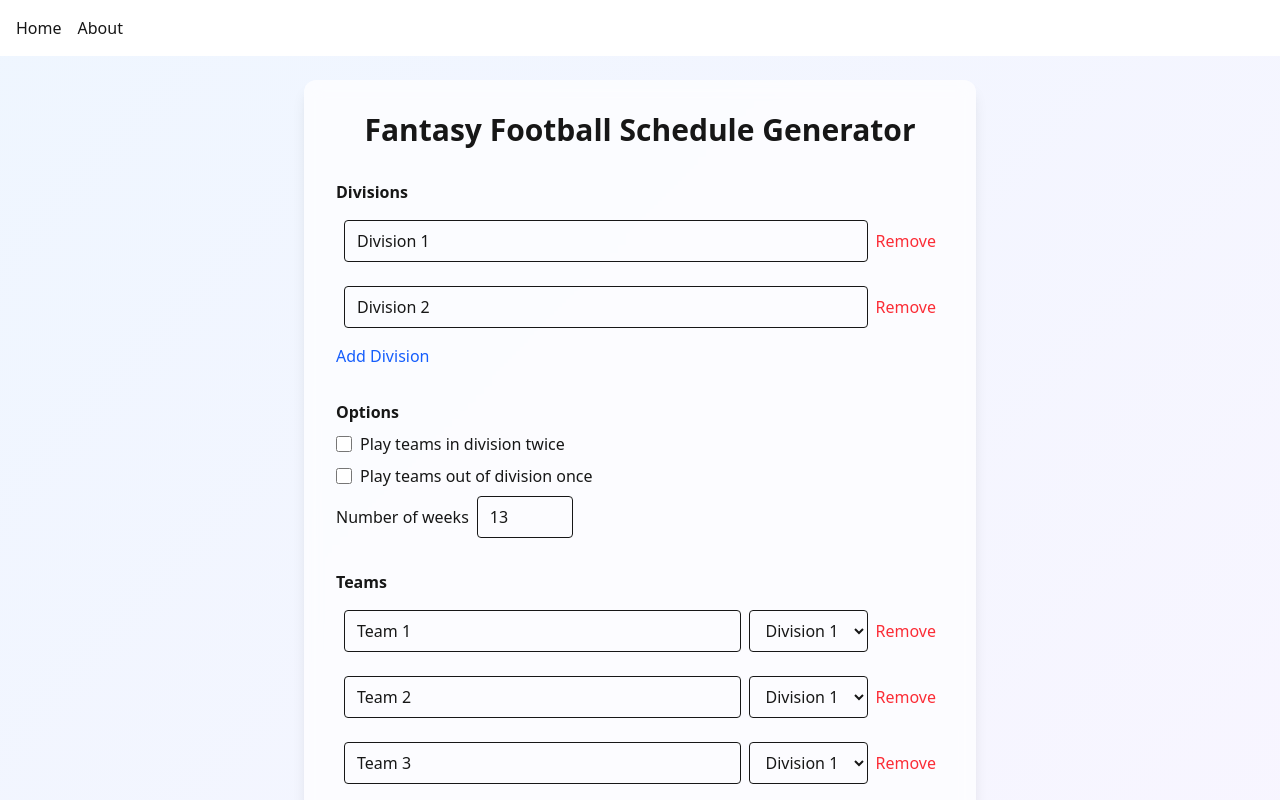
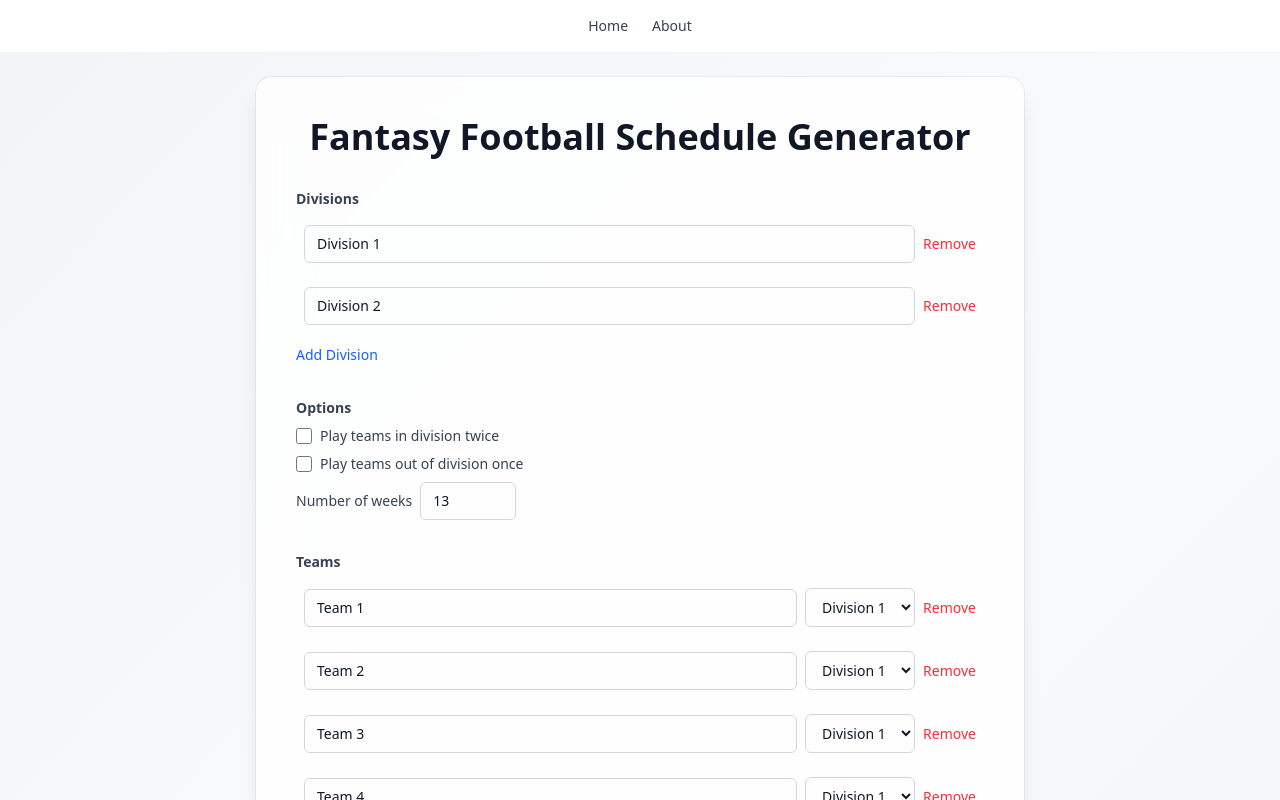
Before and after one commit to alex-monroe/ff-schedule-generator-fe, a Next.js app: page / in a window 1280 px wide. Shown: the top 800 px of the page. Built offline with nearby package versions, Linux system fonts and the light colour scheme.

Commit message:
chore: refine UI styling for sleek design

```diff
--- a/src/app/about/page.tsx
+++ b/src/app/about/page.tsx
@@ -6,18 +6,20 @@ export const metadata: Metadata = {
 
 export default function About() {
   return (
-    <main className="p-6 max-w-2xl mx-auto">
-      <h1 className="text-3xl font-bold mb-4">About the Scheduler</h1>
-      <p className="mb-4">
+    <main className="flex min-h-screen items-start justify-center p-6">
+      <section className="w-full max-w-3xl rounded-2xl bg-white/80 p-8 shadow-xl ring-1 ring-black/5 backdrop-blur-xl dark:bg-gray-950/40 dark:ring-white/10">
+        <h1 className="mb-4 text-center text-4xl font-semibold text-gray-900 dark:text-gray-100">About the Scheduler</h1>
+        <p className="mb-4 text-gray-700 dark:text-gray-300">
           The Fantasy Football Schedule Generator creates balanced matchups using several constraints:
         </p>
-      <ul className="list-disc pl-6 space-y-2">
+        <ul className="list-disc space-y-2 pl-6 text-gray-700 dark:text-gray-300">
           <li>Every team plays every week.</li>
           <li>No team has repeat matchups within any 4 week span.</li>
           <li>
             Soft constraint: out-of-division matchups are avoided in the final two weeks of the season when possible.
           </li>
         </ul>
+      </section>
     </main>
   );
 }
--- a/src/app/layout.tsx
+++ b/src/app/layout.tsx
@@ -14,10 +14,20 @@ export default function RootLayout({
 }>) {
   return (
     <html lang="en">
-      <body className="antialiased">
-        <nav className="p-4 space-x-4">
-          <Link href="/">Home</Link>
-          <Link href="/about">About</Link>
+      <body className="antialiased min-h-screen bg-gradient-to-br from-gray-50 to-gray-100 dark:from-gray-900 dark:to-gray-950 text-gray-900 dark:text-gray-100">
+        <nav className="sticky top-0 z-50 flex justify-center gap-6 py-4 backdrop-blur-md bg-white/70 dark:bg-gray-900/70 border-b border-gray-200/50 dark:border-gray-800/50">
+          <Link
+            href="/"
+            className="text-sm font-medium text-gray-700 hover:text-gray-900 dark:text-gray-300 dark:hover:text-white transition-colors"
+          >
+            Home
+          </Link>
+          <Link
+            href="/about"
+            className="text-sm font-medium text-gray-700 hover:text-gray-900 dark:text-gray-300 dark:hover:text-white transition-colors"
+          >
+            About
+          </Link>
         </nav>
         {children}
       </body>
--- a/src/app/page.tsx
+++ b/src/app/page.tsx
@@ -110,25 +110,28 @@ export default function Home() {
   }
 
   return (
-    <main className="min-h-screen bg-gradient-to-br from-blue-50 to-purple-50 dark:from-gray-900 dark:to-gray-800 p-6 flex items-start justify-center">
-      <section className="w-full max-w-2xl bg-white/70 dark:bg-gray-900/70 backdrop-blur rounded-xl shadow-lg p-8">
-        <h1 className="text-3xl font-bold mb-8 text-center">
+    <main className="min-h-screen flex items-start justify-center p-6 bg-gradient-to-br from-gray-100 via-gray-50 to-gray-100 dark:from-gray-900 dark:via-gray-800 dark:to-gray-900">
+      <section className="w-full max-w-3xl bg-white/80 dark:bg-gray-950/40 backdrop-blur-xl rounded-2xl shadow-xl ring-1 ring-black/5 dark:ring-white/10 p-8 md:p-10">
+        <h1 className="mb-8 text-center text-4xl font-semibold text-gray-900 dark:text-gray-100">
           Fantasy Football Schedule Generator
         </h1>
 
         <div className="mb-8">
-          <label className="block font-semibold mb-2">Divisions</label>
+          <label className="mb-2 block text-sm font-semibold text-gray-700 dark:text-gray-300">Divisions</label>
           <div className="space-y-2" ref={divisionsRef}>
             {divisions.map(div => (
-              <div key={div.id} className="flex items-center p-2 rounded hover:bg-gray-50 dark:hover:bg-gray-800 transition-colors">
+              <div
+                key={div.id}
+                className="flex items-center rounded-lg p-2 transition-colors hover:bg-gray-100 dark:hover:bg-gray-800/70"
+              >
                 <input
-                  className="border rounded px-3 py-2 flex-grow focus:outline-none focus:ring-2 focus:ring-blue-500 focus:border-transparent transition-colors"
+                  className="flex-grow rounded-md border border-gray-300 bg-transparent px-3 py-2 text-sm text-gray-900 placeholder-gray-400 focus:border-blue-500 focus:outline-none focus:ring-2 focus:ring-blue-500 transition-colors dark:border-gray-600 dark:text-gray-100 dark:placeholder-gray-500"
                   value={div.name ?? ''}
                   placeholder="Division name"
                   onChange={e => updateDivisionName(Number(div.id), e.target.value)}
                 />
                 <button
-                  className="ml-2 text-red-500 hover:text-red-700 transition-colors"
+                  className="ml-2 text-sm text-red-500 transition-colors hover:text-red-700"
                   onClick={() => removeDivision(Number(div.id))}
                 >
                   Remove
@@ -137,7 +140,7 @@ export default function Home() {
             ))}
           </div>
           <button
-            className="mt-2 text-blue-600 hover:text-blue-800 transition-colors"
+            className="mt-3 text-sm font-medium text-blue-600 transition-colors hover:text-blue-800"
             onClick={addDivision}
           >
             Add Division
@@ -145,31 +148,31 @@ export default function Home() {
         </div>
 
         <div className="mb-8 space-y-2">
-          <label className="block font-semibold">Options</label>
-          <label className="flex items-center">
+          <label className="block text-sm font-semibold text-gray-700 dark:text-gray-300">Options</label>
+          <label className="flex items-center gap-2 text-sm text-gray-700 dark:text-gray-300">
             <input
               type="checkbox"
-              className="mr-2 h-4 w-4 rounded border-gray-300 text-blue-600 focus:ring-blue-500"
+              className="h-4 w-4 rounded border-gray-300 text-blue-600 focus:ring-blue-500 dark:border-gray-600"
               checked={options.inDivisionPlayTwice ?? false}
               onChange={e => setOptions({ ...options, inDivisionPlayTwice: e.target.checked })}
             />
             Play teams in division twice
           </label>
-          <label className="flex items-center">
+          <label className="flex items-center gap-2 text-sm text-gray-700 dark:text-gray-300">
             <input
               type="checkbox"
-              className="mr-2 h-4 w-4 rounded border-gray-300 text-blue-600 focus:ring-blue-500"
+              className="h-4 w-4 rounded border-gray-300 text-blue-600 focus:ring-blue-500 dark:border-gray-600"
               checked={options.outOfDivisionPlayOnce ?? false}
               onChange={e => setOptions({ ...options, outOfDivisionPlayOnce: e.target.checked })}
             />
             Play teams out of division once
           </label>
-          <label className="flex items-center">
-            <span className="mr-2">Number of weeks</span>
+          <label className="flex items-center gap-2 text-sm text-gray-700 dark:text-gray-300">
+            <span>Number of weeks</span>
             <input
               type="number"
               min={1}
-              className="border rounded px-3 py-2 w-24 focus:outline-none focus:ring-2 focus:ring-blue-500 focus:border-transparent transition-colors"
+              className="w-24 rounded-md border border-gray-300 bg-transparent px-3 py-2 text-gray-900 focus:border-blue-500 focus:outline-none focus:ring-2 focus:ring-blue-500 transition-colors dark:border-gray-600 dark:text-gray-100"
               value={options.numWeeks ?? 13}
               onChange={e => setOptions({ ...options, numWeeks: Number(e.target.value) })}
             />
@@ -177,18 +180,21 @@ export default function Home() {
         </div>
 
         <div className="mb-8">
-          <label className="block font-semibold mb-2">Teams</label>
+          <label className="mb-2 block text-sm font-semibold text-gray-700 dark:text-gray-300">Teams</label>
           <div className="space-y-2" ref={teamsRef}>
             {teams.map((team, idx) => (
-              <div key={idx} className="flex items-center p-2 rounded hover:bg-gray-50 dark:hover:bg-gray-800 transition-colors">
+              <div
+                key={idx}
+                className="flex items-center rounded-lg p-2 transition-colors hover:bg-gray-100 dark:hover:bg-gray-800/70"
+              >
                 <input
-                  className="border rounded px-3 py-2 flex-grow focus:outline-none focus:ring-2 focus:ring-blue-500 focus:border-transparent transition-colors"
+                  className="flex-grow rounded-md border border-gray-300 bg-transparent px-3 py-2 text-sm text-gray-900 placeholder-gray-400 focus:border-blue-500 focus:outline-none focus:ring-2 focus:ring-blue-500 transition-colors dark:border-gray-600 dark:text-gray-100 dark:placeholder-gray-500"
                   value={team.name ?? ''}
                   placeholder="Team name"
                   onChange={e => updateTeam(idx, { name: e.target.value })}
                 />
                 <select
-                  className="border rounded px-3 py-2 ml-2 focus:outline-none focus:ring-2 focus:ring-blue-500 focus:border-transparent transition-colors"
+                  className="ml-2 rounded-md border border-gray-300 bg-transparent px-3 py-2 text-sm text-gray-900 focus:border-blue-500 focus:outline-none focus:ring-2 focus:ring-blue-500 transition-colors dark:border-gray-600 dark:bg-gray-900 dark:text-gray-100"
                   value={Number(team.divisionId)}
                   onChange={e => updateTeam(idx, { divisionId: Number(e.target.value) })}
                 >
@@ -199,7 +205,7 @@ export default function Home() {
                   ))}
                 </select>
                 <button
-                  className="ml-2 text-red-500 hover:text-red-700 transition-colors"
+                  className="ml-2 text-sm text-red-500 transition-colors hover:text-red-700"
                   onClick={() => removeTeam(idx)}
                 >
                   Remove
@@ -208,7 +214,7 @@ export default function Home() {
             ))}
           </div>
           <button
-            className="mt-2 text-blue-600 hover:text-blue-800 transition-colors"
+            className="mt-3 text-sm font-medium text-blue-600 transition-colors hover:text-blue-800"
             onClick={addTeam}
           >
             Add Team
@@ -216,7 +222,7 @@ export default function Home() {
         </div>
 
         <button
-          className="bg-blue-600 hover:bg-blue-700 text-white px-6 py-2 rounded-lg transition-colors disabled:opacity-50 disabled:cursor-not-allowed"
+          className="rounded-xl bg-blue-600 px-6 py-2 text-white shadow-sm transition-all duration-200 hover:-translate-y-0.5 hover:bg-blue-700 hover:shadow-md disabled:cursor-not-allowed disabled:opacity-50"
           onClick={generate}
           disabled={loading}
         >
@@ -227,15 +233,15 @@ export default function Home() {
 
         {schedule && schedule.matchups && (
           <div className="mt-8">
-            <div className="flex flex-wrap gap-2 mb-4">
+            <div className="mb-4 flex flex-wrap gap-2">
               {schedule.matchups.map((_, i) => (
                 <button
                   key={i}
                   onClick={() => setSelectedWeek(i)}
-                  className={`px-3 py-1 rounded-full text-sm transition-colors ${
+                  className={`rounded-full px-3 py-1 text-sm transition-colors duration-200 ${
                     selectedWeek === i
-                      ? 'bg-blue-600 text-white'
-                      : 'bg-gray-200 hover:bg-gray-300 dark:bg-gray-700 dark:hover:bg-gray-600'
+                      ? 'bg-blue-600 text-white shadow'
+                      : 'bg-gray-200 text-gray-700 hover:bg-gray-300 dark:bg-gray-700 dark:text-gray-200 dark:hover:bg-gray-600'
                   }`}
                 >
                   Week {i + 1}
@@ -244,7 +250,7 @@ export default function Home() {
             </div>
             <button
               onClick={downloadCSV}
-              className="mb-4 bg-green-600 hover:bg-green-700 text-white px-4 py-2 rounded-lg transition-colors"
+              className="mb-4 rounded-lg bg-green-600 px-4 py-2 text-white shadow-sm transition-all duration-200 hover:-translate-y-0.5 hover:bg-green-700 hover:shadow-md"
             >
               Download CSV
             </button>
@@ -252,7 +258,7 @@ export default function Home() {
               {schedule.matchups[selectedWeek]?.matchups?.map((m, j) => (
                 <div
                   key={j}
-                  className="flex items-center justify-between p-3 rounded-lg bg-gray-50 dark:bg-gray-800 shadow"
+                  className="flex items-center justify-between rounded-lg bg-gray-50 p-3 shadow-sm dark:bg-gray-800"
                 >
                   <span>{m.team1?.name}</span>
                   <span className="text-gray-500">vs</span>
```
Lines whose indentation alone changed are shown as unchanged.
